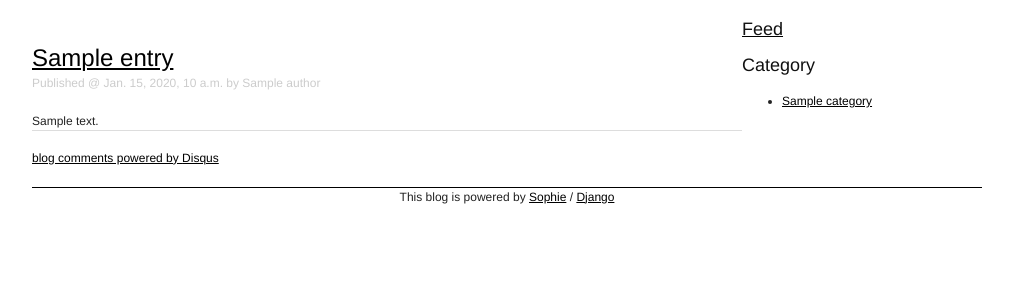
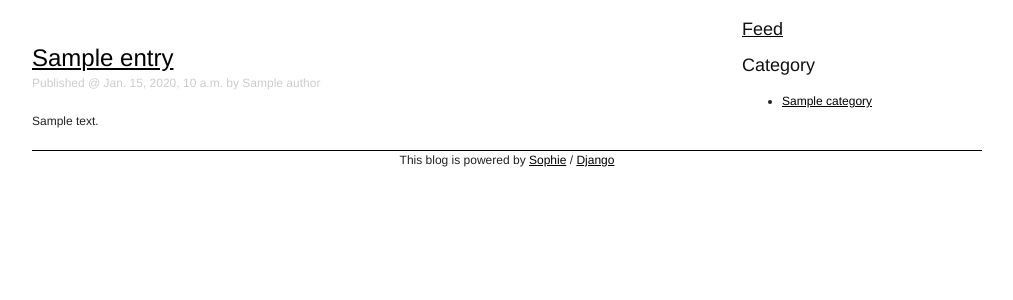
Before and after one commit to dduan/django-sophie, a Django app: template sophie/templates/sophie/entry_details.html in a window 1280 px wide. Shown: the part 92-392 px from the top of the page, without its empty margins (133-1146 px from the left). Run offline with Django 3.2, Linux system fonts and the light colour scheme; the template is opened without the code that fills it: most values are stand-ins (such as "Sample title", 1, 10 or a date in 2020); some libraries are stand-ins or nearby versions.

Commit message:
added per-entry comment control

```diff
--- a/sophie/models.py
+++ b/sophie/models.py
@@ -132,6 +132,7 @@ class Entry(models.Model):
     status = models.PositiveIntegerField(default = DRAFT_STATUS,
             choices = STATUS_CHOICES)
     author = models.ForeignKey(User)
+    allow_comment = models.BooleanField(default = True)
 
     objects = models.Manager()
     live = LiveEntryManager()
--- a/sophie/templates/sophie/entry_details.html
+++ b/sophie/templates/sophie/entry_details.html
@@ -33,7 +33,7 @@ var disqus_shortname = '{{ blog.disqus_shortname }}';
 </div>
 <div class="entry-body">{{ entry.body_html|safe }}</div>
 
-{% if blog.disqus_shortname %}
+{% if entry.allow_comment and blog.disqus_shortname %}
 <hr />
 <div id="disqus_thread"></div>
 <script type="text/javascript">
```
